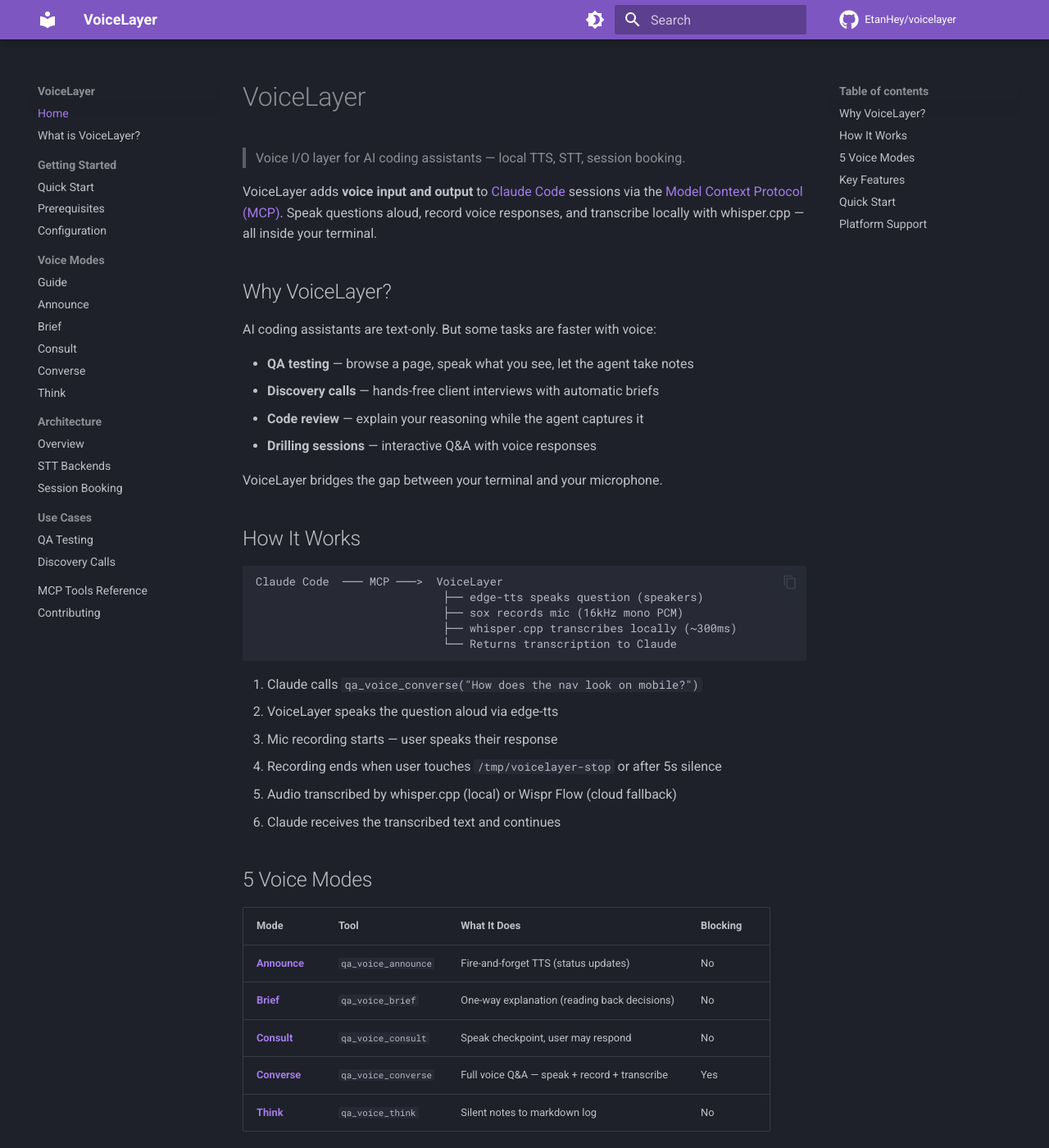
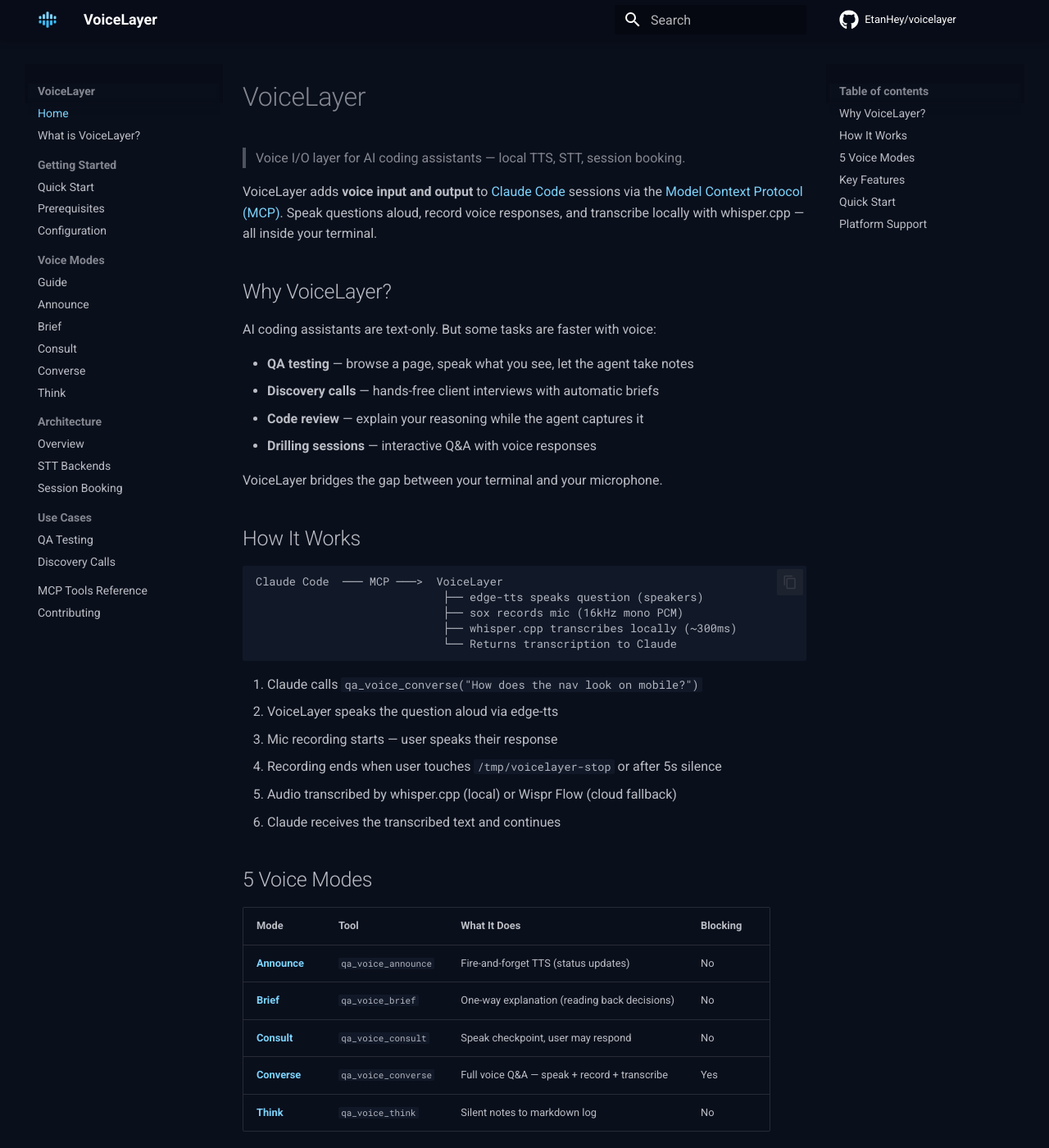
Before and after one commit to EtanHey/voicelayer, an MkDocs documentation site: the page built from docs/index.md, in a window 1280 px wide and 1400 px high. Shown: the whole window at 82% size. Built offline with MkDocs 1.6.1 and Material for MkDocs 9.7.7, drawn with Linux system fonts in a browser that asks for light colours; comment, search, counter and statistics services are not loaded.

Commit message:
style: dark navy docs theme + deploy workflow (#8)
* style: dark navy docs theme with VoiceLayer sky accent + deploy workflow

- Replace deep-purple/amber palette with custom dark navy (#0A0F1C) theme
- Add sky blue (#38BDF8) accent colors via docs/stylesheets/extra.css
- Add VoiceLayer waveform logo as docs logo and favicon
- Force slate scheme (dark mode only) to match etanheyman.com aesthetic
- Add GitHub Actions workflow for auto-deploying docs on push to main

Co-Authored-By: Claude Opus 4.6 <noreply@anthropic.com>

* fix: scope CSS to slate scheme + lighten logo for dark bg

- Wrap theme-specific selectors under [data-md-color-scheme="slate"]
- Replace invisible #00003F top bars with #7DD3FC (light sky) so the
  full waveform renders against the dark #080C18 header background

Co-Authored-By: Claude Opus 4.6 <noreply@anthropic.com>

---------

Co-authored-by: Claude Opus 4.6 <noreply@anthropic.com>

```diff
--- /dev/null
+++ b/docs/stylesheets/extra.css
@@ -0,0 +1,37 @@
+/* VoiceLayer docs — dark navy theme matching etanheyman.com */
+
+:root {
+  --md-primary-fg-color: #38BDF8;
+  --md-primary-fg-color--light: #7DD3FC;
+  --md-primary-fg-color--dark: #0EA5E9;
+  --md-accent-fg-color: #7DD3FC;
+}
+
+[data-md-color-scheme="slate"] {
+  --md-default-bg-color: #0A0F1C;
+  --md-default-bg-color--light: #111827;
+  --md-code-bg-color: #111827;
+  --md-code-hl-color: rgba(56, 189, 248, 0.15);
+  --md-typeset-a-color: #7DD3FC;
+}
+
+[data-md-color-scheme="slate"] .md-header {
+  background-color: #080C18;
+}
+
+[data-md-color-scheme="slate"] .md-sidebar {
+  background-color: #080C18;
+}
+
+[data-md-color-scheme="slate"] .md-typeset code {
+  background-color: #111827;
+}
+
+[data-md-color-scheme="slate"] .md-typeset .admonition,
+[data-md-color-scheme="slate"] .md-typeset details {
+  border-color: #38BDF8;
+}
+
+[data-md-color-scheme="slate"] .md-footer {
+  background-color: #080C18;
+}
--- a/mkdocs.yml
+++ b/mkdocs.yml
@@ -7,18 +7,11 @@ repo_name: EtanHey/voicelayer
 theme:
   name: material
   palette:
-    - scheme: slate
-      primary: deep purple
-      accent: amber
-      toggle:
-        icon: material/brightness-4
-        name: Switch to light mode
-    - scheme: default
-      primary: deep purple
-      accent: amber
-      toggle:
-        icon: material/brightness-7
-        name: Switch to dark mode
+    scheme: slate
+    primary: custom
+    accent: custom
+  logo: assets/logo.svg
+  favicon: assets/logo.svg
   features:
     - navigation.instant
     - navigation.tracking
@@ -30,6 +23,9 @@ theme:
     - search.highlight
   icon:
     repo: fontawesome/brands/github
+
+extra_css:
+  - stylesheets/extra.css
 
 nav:
   - Home: index.md
```
Also changed, not shown: docs/assets/logo.svg (added), 1 other file.
